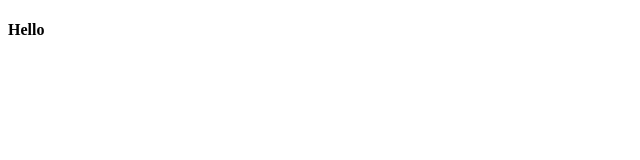
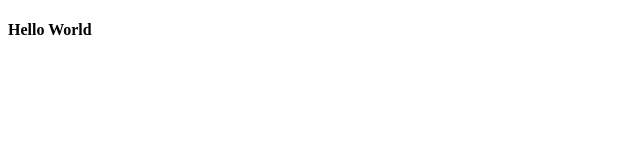
Before and after one commit to galadrielt/git-example, a plain HTML site: page index.html in a window 1280 px wide. Shown: the full height of the page, 0-640 px from the left. Drawn offline with Linux system fonts and the light colour scheme.

Commit message:
added text to header

```diff
--- a/index.html
+++ b/index.html
@@ -7,6 +7,6 @@
     <title>Document</title>
 </head>
 <body>
-    <h4>Hello</h4>
+    <h4>Hello World</h4>
 </body>
 </html>
```
